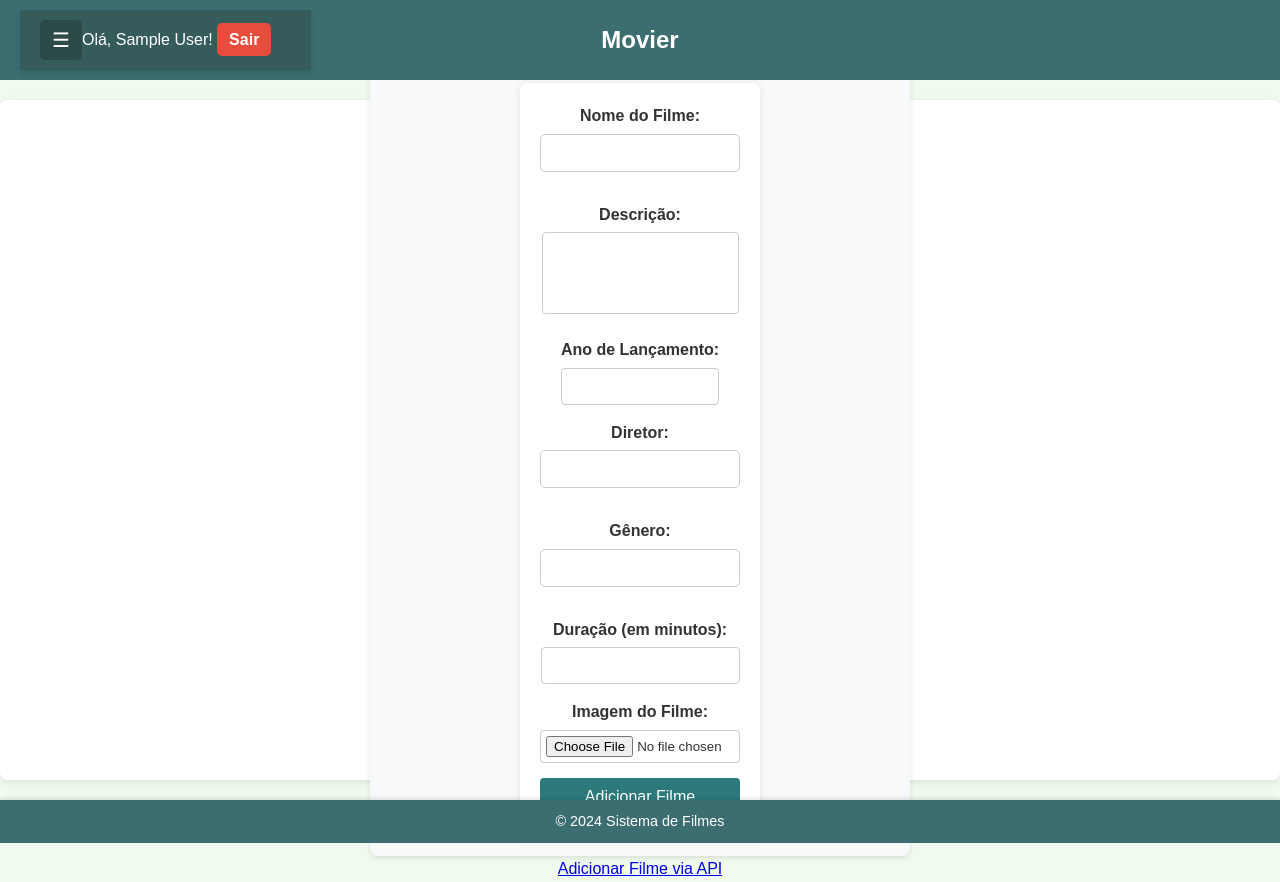
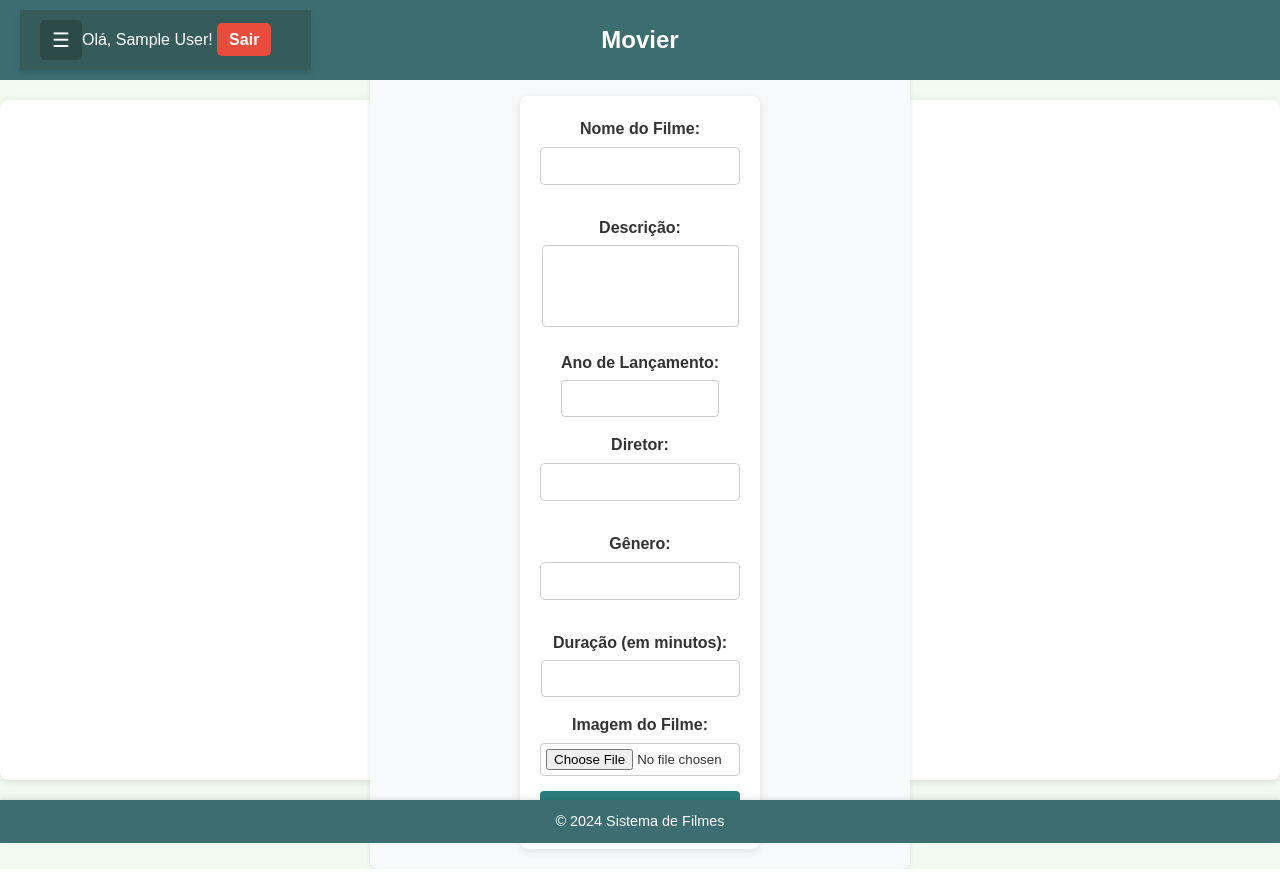
Before and after one commit to mikaKlein/TinderFilmes, a PHP site: page /adicionarFilme.php in a window 1280 px wide. Run offline with PHP 8.4, Linux system fonts and the light colour scheme; the visitor is signed in with stand-in values (Sample User, id 1); some web fonts are replaced.

Commit message:
tirandoFilmeViaAPI

```diff
--- a/adicionarFilme.php
+++ b/adicionarFilme.php
@@ -112,9 +112,6 @@ if (isset($_POST['button'])) {
             </form>
         </div>
 
-        <div class="add-api">
-            <a href="addFilmeAPI.php">Adicionar Filme via API</a>
-        </div>
     </main>
 
     <footer>
```
